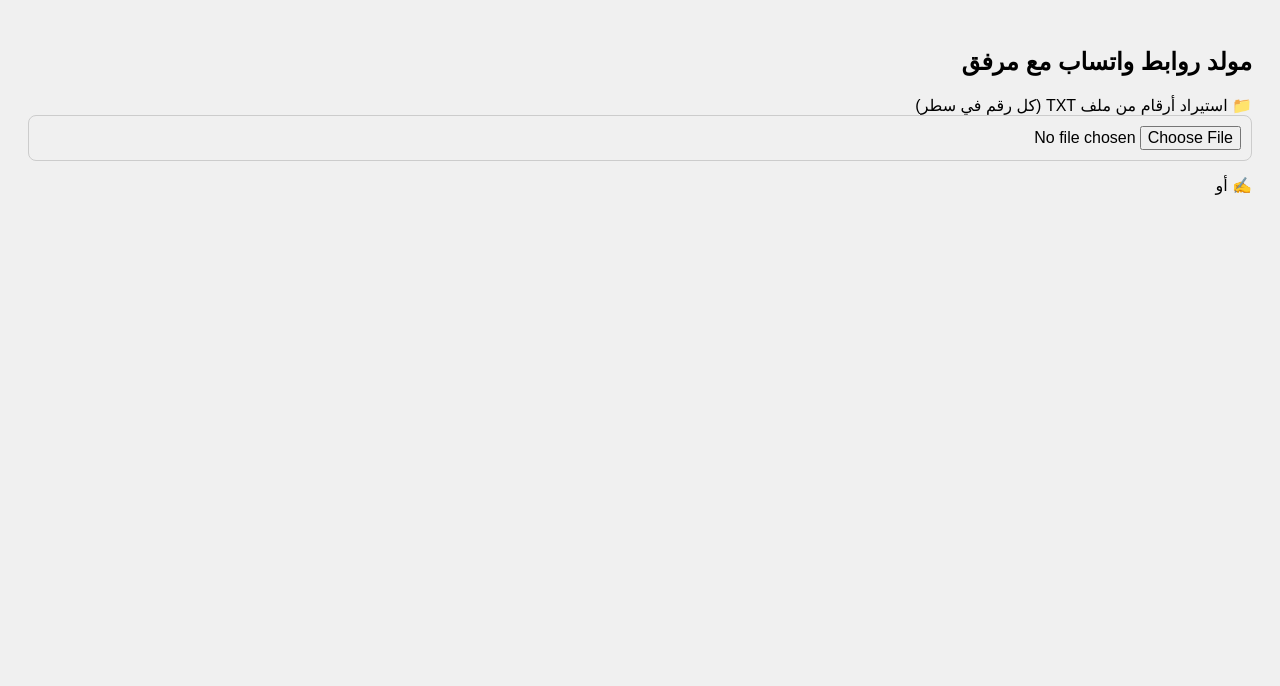
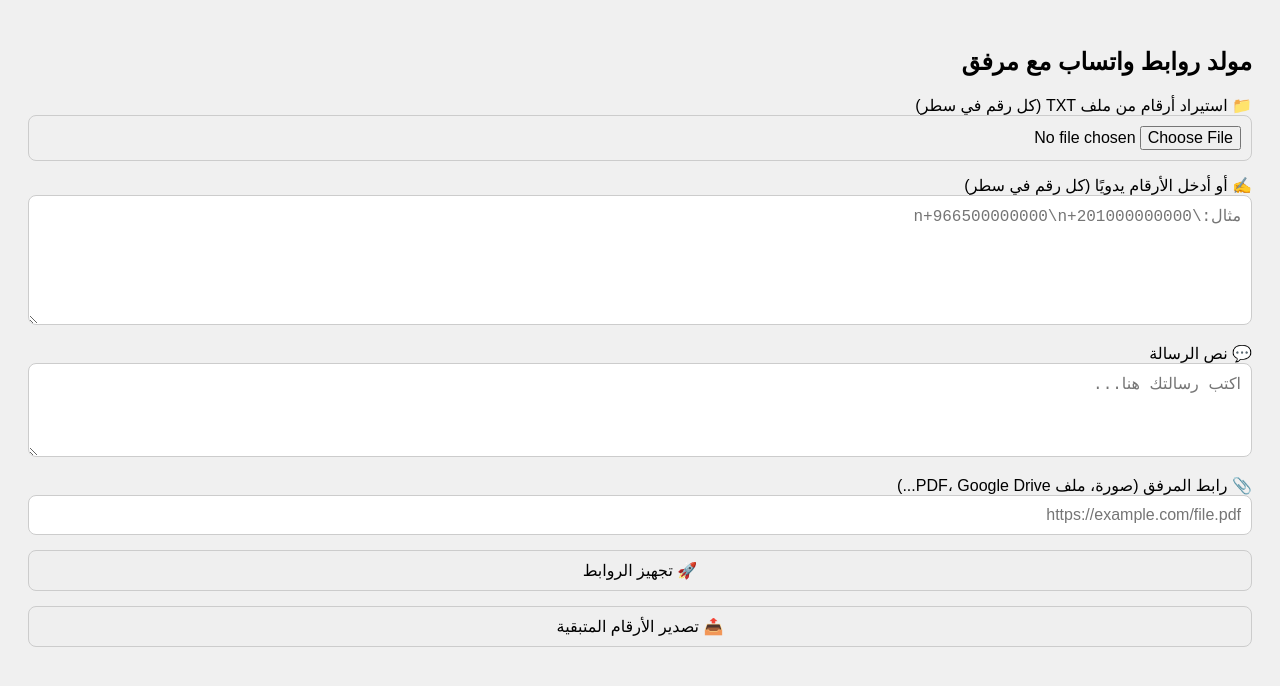
Before and after one commit to jawednoor/whatsapp-tool, a plain HTML site: page index.html in a window 1280 px wide. Drawn offline with Linux system fonts and the light colour scheme.

Commit message:
Update index.html

```diff
--- a/index.html
+++ b/index.html
@@ -59,4 +59,103 @@
   <label>📁 استيراد أرقام من ملف TXT (كل رقم في سطر)</label>
   <input type="file" id="fileInput" accept=".txt">
 
-  <label>✍️ أو
+  <label>✍️ أو أدخل الأرقام يدويًا (كل رقم في سطر)</label>
+  <textarea id="numbers" rows="6" placeholder="مثال:\n+966500000000\n+201000000000"></textarea>
+
+  <label>💬 نص الرسالة</label>
+  <textarea id="message" rows="4" placeholder="اكتب رسالتك هنا..."></textarea>
+
+  <label>📎 رابط المرفق (صورة، ملف PDF، Google Drive...)</label>
+  <input type="text" id="attachment" placeholder="https://example.com/file.pdf">
+
+  <button onclick="generateLinks()">🚀 تجهيز الروابط</button>
+  <button onclick="exportRemaining()">📤 تصدير الأرقام المتبقية</button>
+
+  <div id="numbersContainer"></div>
+
+  <script>
+    const fileInput = document.getElementById("fileInput");
+    const numbersTextarea = document.getElementById("numbers");
+    const messageInput = document.getElementById("message");
+    const attachmentInput = document.getElementById("attachment");
+    const numbersContainer = document.getElementById("numbersContainer");
+
+    fileInput.addEventListener("change", (event) => {
+      const file = event.target.files[0];
+      if (!file) return;
+
+      const reader = new FileReader();
+      reader.onload = (e) => {
+        const imported = e.target.result.trim();
+        numbersTextarea.value = imported;
+      };
+      reader.readAsText(file);
+    });
+
+    function generateLinks() {
+      const rawNumbers = numbersTextarea.value.trim();
+      const message = messageInput.value.trim();
+      const attachment = attachmentInput.value.trim();
+      numbersContainer.innerHTML = "";
+
+      if (!rawNumbers || !message) {
+        numbersContainer.innerHTML = "<strong>الرجاء إدخال الأرقام والرسالة.</strong>";
+        return;
+      }
+
+      const fullMessage = attachment ? `${message}\\n${attachment}` : message;
+      const encodedMessage = encodeURIComponent(fullMessage);
+
+      const numbers = rawNumbers.split('\\n')
+        .map(n => n.replace(/\\s+/g, '').trim())
+        .filter(n => n.startsWith('+'));
+
+      numbers.forEach(number => {
+        const container = document.createElement("div");
+        container.className = "number-entry";
+
+        const link = document.createElement("a");
+        link.href = `https://wa.me/${number.replace('+', '')}?text=${encodedMessage}`;
+        link.target = "_blank";
+        link.className = "number-link";
+        link.textContent = number;
+
+        link.addEventListener("click", () => {
+          link.classList.add("sent");
+          link.textContent = number + " ✅ تم الفتح";
+        });
+
+        const deleteBtn = document.createElement("button");
+        deleteBtn.className = "delete-btn";
+        deleteBtn.textContent = "❌";
+        deleteBtn.onclick = () => container.remove();
+
+        container.appendChild(link);
+        container.appendChild(deleteBtn);
+        numbersContainer.appendChild(container);
+      });
+    }
+
+    function exportRemaining() {
+      const links = document.querySelectorAll(".number-link");
+      const numbers = [];
+
+      links.forEach(link => {
+        const text = link.textContent.replace(" ✅ تم الفتح", "").trim();
+        if (text.startsWith("+")) {
+          numbers.push(text);
+        }
+      });
+
+      const blob = new Blob([numbers.join("\\n")], { type: "text/plain;charset=utf-8" });
+      const url = URL.createObjectURL(blob);
+      const a = document.createElement("a");
+      a.href = url;
+      a.download = "filtered_numbers.txt";
+      a.click();
+      URL.revokeObjectURL(url);
+    }
+  </script>
+
+</body>
+</html>
```
